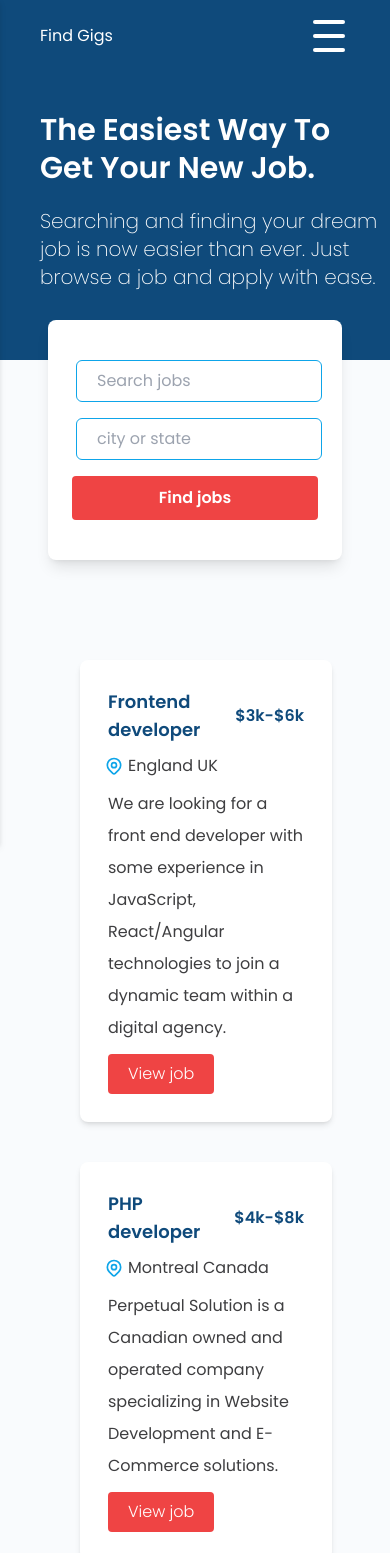
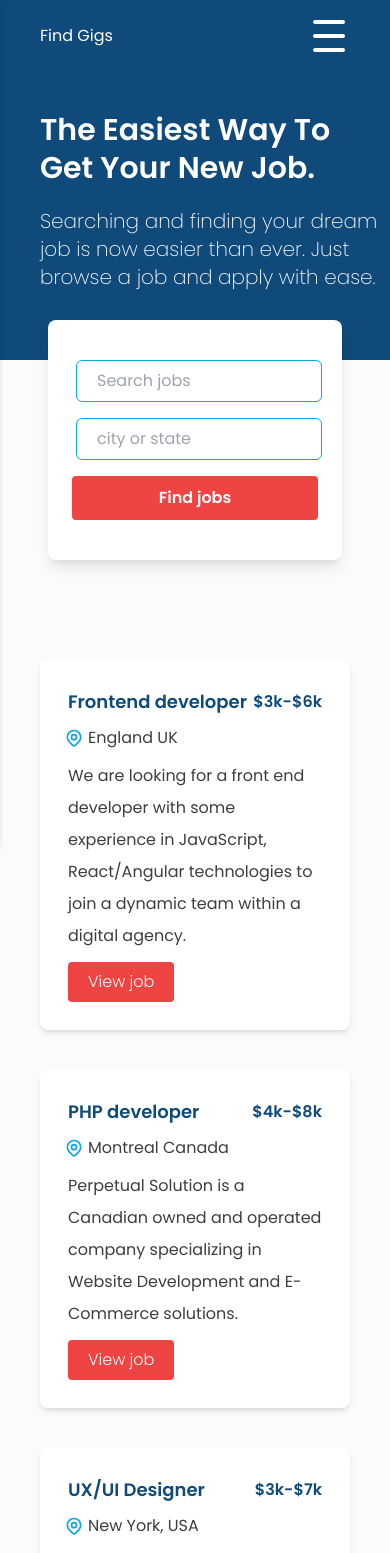
Before and after one commit to Ademayowa/jobapp-v3, a Next.js app: page / in a window 390 px wide. Shown: the top 1553 px of the page. Built offline with nearby package versions, Linux system fonts and the light colour scheme.

Commit message:
removed padding

```diff
--- a/components/Jobs.js
+++ b/components/Jobs.js
@@ -6,7 +6,7 @@ export default function Jobs({ job }) {
   const router = useRouter();
 
   return (
-    <div className='grid grid-cols-8 gap-x-7 px-10 md:px-12 mx-10 mt-20'>
+    <div className='grid grid-cols-8 gap-x-7 px-10 md:px-12 md:mx-10 mt-20'>
       {job.map((job) => (
         <div
           onClick={() => router.push(`/job/${job.slug}`)}
```
